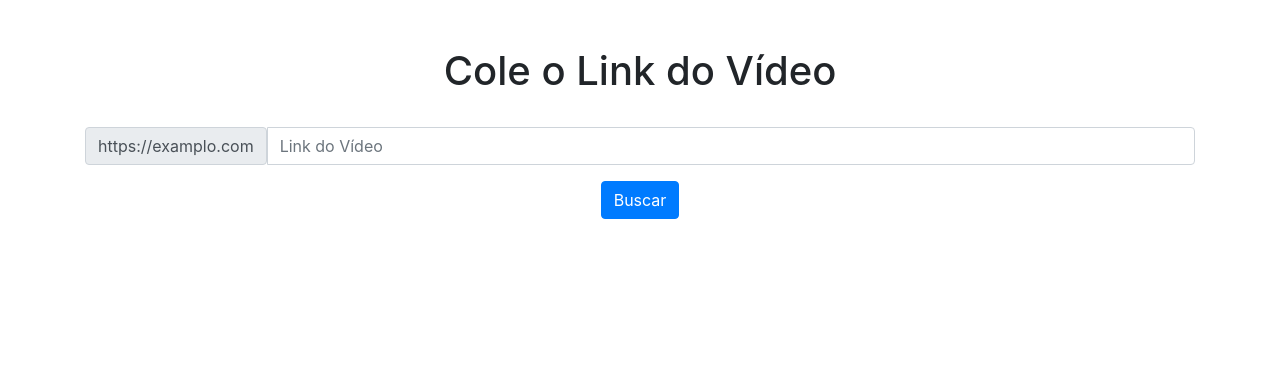
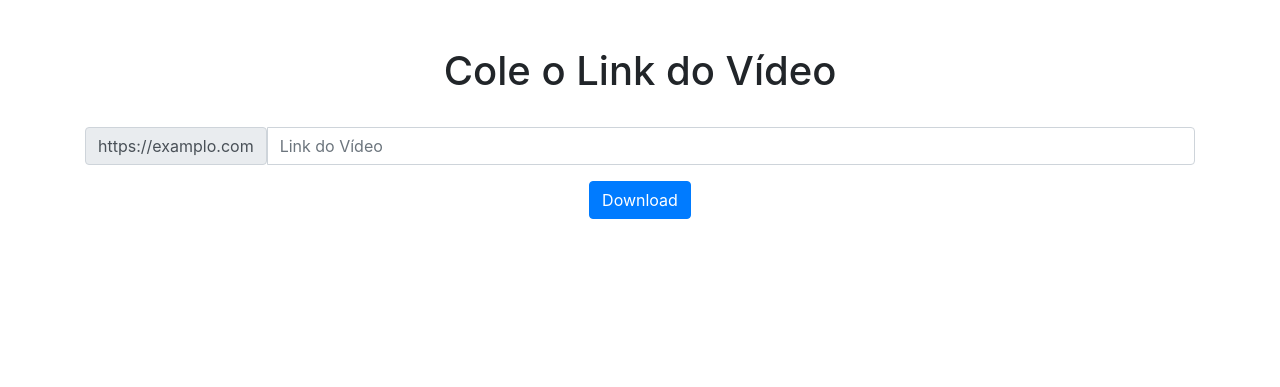
Before and after one commit to willcutrim/site_download_django_python, a Django app: page / in a window 1280 px wide. Shown: the part 57-444 px from the top of the page. Run offline with Django 3.2, Linux system fonts and the light colour scheme; some libraries are stand-ins or nearby versions.

Commit message:
primeiro commit

```diff
--- a/myconversor/templates/html/yt_download.html
+++ b/myconversor/templates/html/yt_download.html
@@ -28,14 +28,14 @@
 <!--<center><h2> {{h}} {{titulo}}</h2></center>-->
 
 <center>
-<p>{{aviso}}</p>
+<h2>{{alerta}}</h2>
 <figure class="figure">
   <img src="{{thumbnail}}" class="figure-img img-fluid rounded">
   <figcaption class="figure-caption">{{titulo}}</figcaption>
 </figure>
   <!--<iframe class="embed-responsive-item" src={{ thumbnail }}></iframe>-->
   <!---<img src="{{thumbnail}}" class="img-fluid">-->
-  <form action="{{home}}">
+  <form action="{% url 'home' %}">
     <center>
       <button type="submit" class="btn btn-primary">Voltar</button>
     </center>
--- a/myconversor/templates/html/ytb_main.html
+++ b/myconversor/templates/html/ytb_main.html
@@ -24,7 +24,7 @@
 <!-- nav bar termina aqui -->
 
 <!-- Input do link -->
-    <form method="get" action="download">
+    <form method="get" action="{% url 'download'%}">
     <div class="container">
     {% csrf_token %}
         <br><br>
@@ -36,7 +36,7 @@
         </div>
         <center>
 
-        <button type="submit" class="btn btn-primary">Buscar</button>
+        <button type="submit" class="btn btn-primary">Download</button>
         </center>
     </div>
 
--- a/myconversor/urls.py
+++ b/myconversor/urls.py
@@ -3,7 +3,8 @@ from django.urls import path
 from myconversor import views
 
 urlpatterns = [
-    path('', views.ytb_down),
-    path('download', views.yt_download),
+    path('', views.ytb_down, name='home'),
+    path('download', views.yt_download, name='download'),
+    #path('', views.baixar, name='baixar')
 
 ]
--- a/myconversor/views.py
+++ b/myconversor/views.py
@@ -22,11 +22,9 @@ def yt_download(request):
         thumbnail = obj.thumbnail_url
         titulo = obj.title
         strm_all = obj.streams.filter()
-        video_id = url
-        time.sleep(3)
-        aviso = "Download começou!"
+        alerta = "Download concluído..."
         down = strm_all.first().download(r'C:\Users\willyam cutrim/Downloads')
-
+        return render(request, 'html/yt_download.html', {'thumbnail': thumbnail, 'titulo': titulo, 'h': h, 'strm_all': strm_all, 'down': down, 'alerta': alerta})
 
 #down': down,
 
@@ -36,5 +34,3 @@ def yt_download(request):
         resolucao = list(dict.fromkeys(resolucao))
         resolucao.remove(None)
         ordem = resolucao.sort(reverse=True)"""
-
-        return render(request, 'html/yt_download.html', {'thumbnail': thumbnail, 'titulo': titulo, 'strm_all': strm_all, 'h': h, 'down': down, 'aviso': aviso})
--- a/requirements.txt
+++ b/requirements.txt
@@ -18,4 +18,4 @@ selenium==3.141.0
 sqlparse==0.4.1
 urllib3==1.26.4
 whitenoise==5.2.0
-gunicorn==20.0.4
+gunicorn==20.1.0
```
Also changed, not shown: 1 other file.
